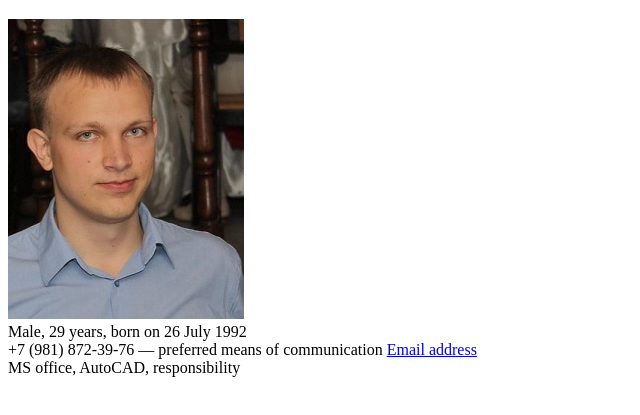
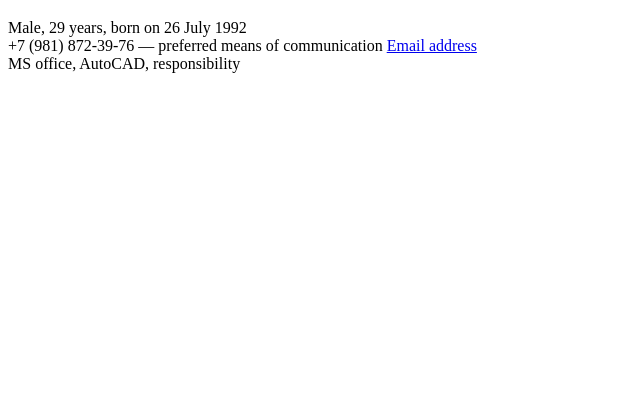
Before and after one commit to leushin1/rsschool-cv, a plain HTML site: page index.html in a window 1280 px wide. Shown: the part 61-476 px from the top of the page, without its empty margins (0-640 px from the left). Drawn offline with Linux system fonts and the light colour scheme.

Commit message:
fix: new

```diff
--- a/index.html
+++ b/index.html
@@ -12,7 +12,7 @@
         <h1>Leushin Sergei Nikolaevich</h1>
     </header>
     <main>
-        <img class="avatar" src="I.jpeg" alt="My foto">
+
         <section class="personal data">Male, 29 years, born on 26 July 1992</section>
         <section class="contacts data">+7 (981) 872-39-76 — preferred means of communication <a href="leushin1992@gmail.com">Email address</a></section>
         <section class="location data"></section>
```
